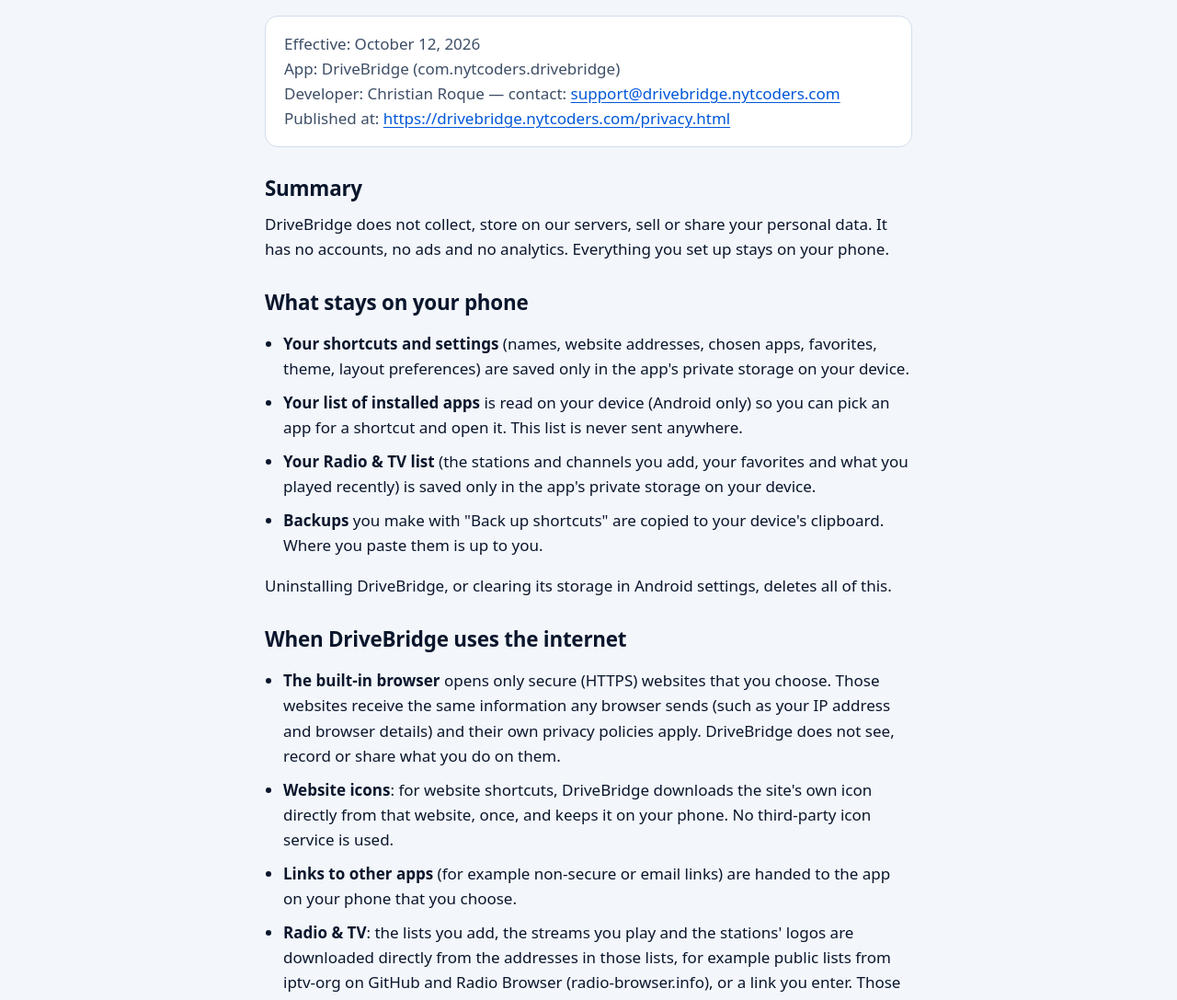
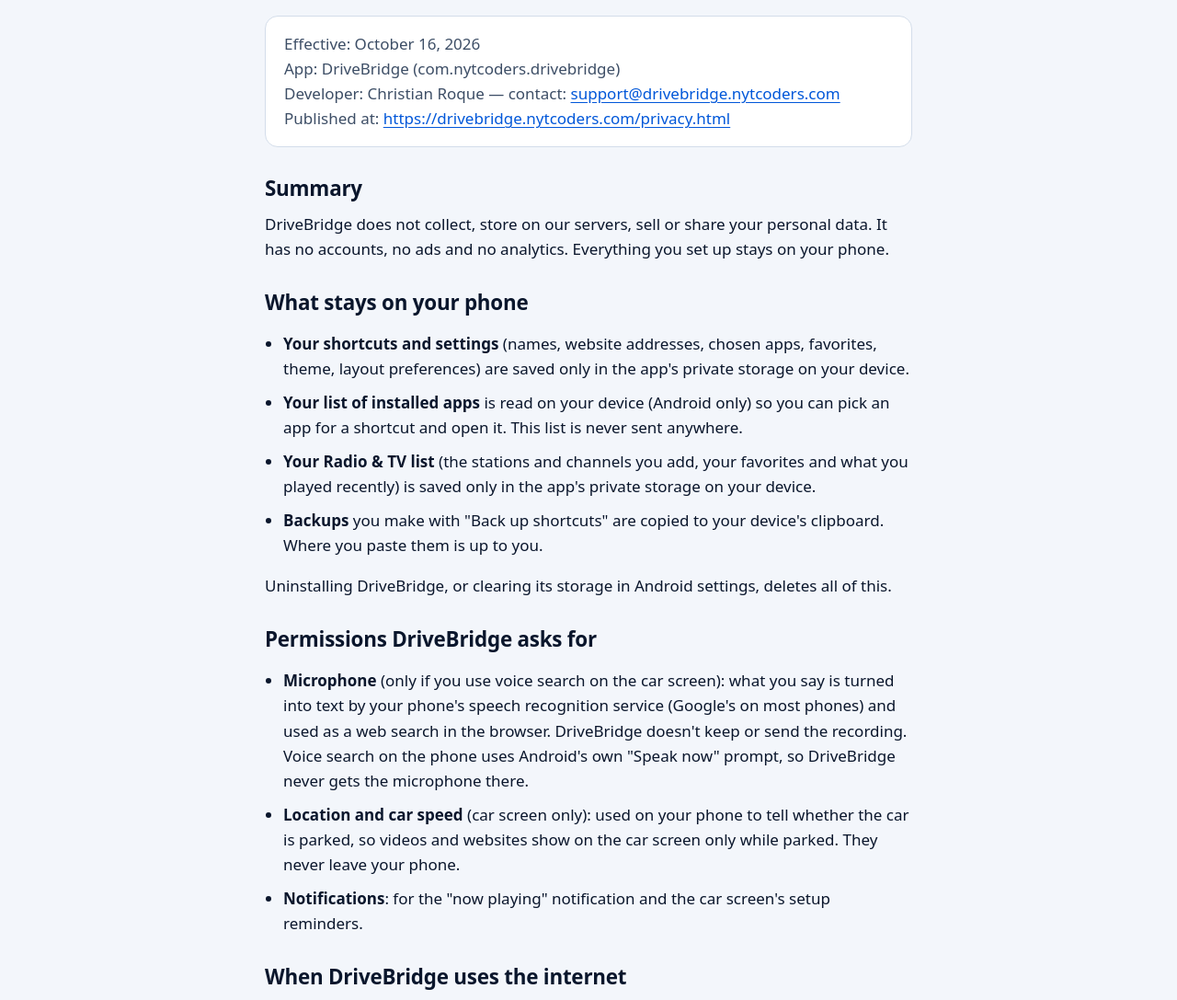
Before and after one commit to ckevinroque/drivebridge-site, a plain HTML site: page privacy.html in a window 1280 px wide. Shown: the part 187-1274 px from the top of the page at 92% size. Drawn offline with Linux system fonts and the light colour scheme.

Commit message:
Built site from 38e3bb0

```diff
--- a/privacy.html
+++ b/privacy.html
@@ -50,7 +50,7 @@
         <h1>DriveBridge Privacy Policy</h1>
 
         <div class="legal-meta">
-          <p>Effective: October 12, 2026</p>
+          <p>Effective: October 16, 2026</p>
           <p>App: DriveBridge (com.nytcoders.drivebridge)</p>
           <p>Developer: Christian Roque — contact: <a href="mailto:support@drivebridge.nytcoders.com">support@drivebridge.nytcoders.com</a></p>
           <p>Published at: <a href="https://drivebridge.nytcoders.com/privacy.html">https://drivebridge.nytcoders.com/privacy.html</a></p>
@@ -68,12 +68,19 @@
         </ul>
         <p>Uninstalling DriveBridge, or clearing its storage in Android settings, deletes all of this.</p>
 
+        <h2>Permissions DriveBridge asks for</h2>
+        <ul>
+          <li><strong>Microphone</strong> (only if you use voice search on the car screen): what you say is turned into text by your phone's speech recognition service (Google's on most phones) and used as a web search in the browser. DriveBridge doesn't keep or send the recording. Voice search on the phone uses Android's own "Speak now" prompt, so DriveBridge never gets the microphone there.</li>
+          <li><strong>Location and car speed</strong> (car screen only): used on your phone to tell whether the car is parked, so videos and websites show on the car screen only while parked. They never leave your phone.</li>
+          <li><strong>Notifications</strong>: for the "now playing" notification and the car screen's setup reminders.</li>
+        </ul>
+
         <h2>When DriveBridge uses the internet</h2>
         <ul>
-          <li><strong>The built-in browser</strong> opens only secure (HTTPS) websites that you choose. Those websites receive the same information any browser sends (such as your IP address and browser details) and their own privacy policies apply. DriveBridge does not see, record or share what you do on them.</li>
+          <li><strong>The built-in browser</strong> opens only secure (HTTPS) websites that you choose. Searches you type or say go to Google Search. Those websites receive the same information any browser sends (such as your IP address and browser details) and their own privacy policies apply. DriveBridge does not see, record or share what you do on them.</li>
           <li><strong>Website icons</strong>: for website shortcuts, DriveBridge downloads the site's own icon directly from that website, once, and keeps it on your phone. No third-party icon service is used.</li>
           <li><strong>Links to other apps</strong> (for example non-secure or email links) are handed to the app on your phone that you choose.</li>
-          <li><strong>Radio &amp; TV</strong>: the lists you add, the streams you play and the stations' logos are downloaded directly from the addresses in those lists, for example public lists from iptv-org on GitHub and Radio Browser (radio-browser.info), or a link you enter. Those servers receive your IP address and the app's name, as any player would, and their own privacy policies apply. Some streams use plain (non-secure) http. DriveBridge doesn't host, check or record any of them.</li>
+          <li><strong>Radio &amp; TV</strong>: the lists you add, the streams you play and the stations' logos are downloaded directly from the addresses in those lists, for example public lists from iptv-org on GitHub and Radio Browser (radio-browser.info), or a link you enter. Those servers receive your IP address and the app's name, as any player would, and their own privacy policies apply. Some streams use plain (non-secure) http. DriveBridge doesn't host or record any of them. To label channels Live or Offline it asks each stream's server for the first few kilobytes, the same request a player makes. The Featured list is downloaded from DriveBridge's website, which receives your IP address like any website.</li>
           <li><strong>Android Auto</strong>: when your phone is connected to a car, Android Auto shows your Radio &amp; TV list and what is playing on the car screen. DriveBridge doesn't send this anywhere else.</li>
         </ul>
 
```
